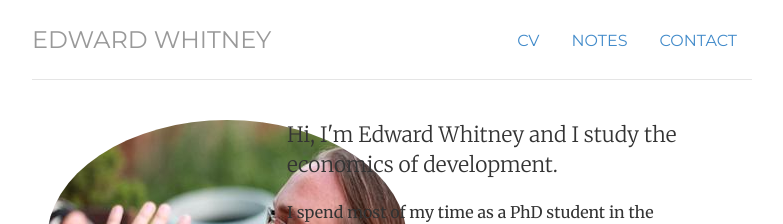
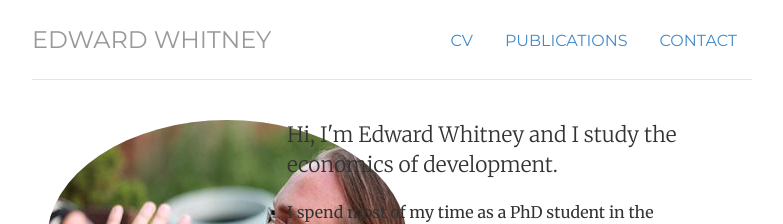
Before and after one commit to edwardmw/edwardmwhitney, a Jekyll site: the page built from index.html, in a window 1280 px wide. Shown: the top 224 px of the page, without its empty margins (248-1031 px from the left). Built offline with Jekyll 4.4.1, drawn with Linux system fonts in a browser that asks for light colours.

Commit message:
commit1.54

```diff
--- a/_includes/header.html
+++ b/_includes/header.html
@@ -1,8 +1,7 @@
 <div class="header">
 	<ul class="nav nav-pills pull-right">
 		<li class="{{ page.cv }}"><a href="/cv/CV-Whitney_Dec2016.pdf" title="CV" target=_blank>CV</a></li>
-		<!-- <li class="{{ page.projects }}"><a href="/projects" title="Projects">Projects</a></li> -->
-		<li class="{{ page.notes }}"><a href="/notes" title="Notes">Notes</a></li>
+		<li class="{{ page.publications }}"><a href="/publications" title="Publications">Publications</a></li>
 		<li class="{{ page.contact }}"><a href="/contact" title="Contact">Contact</a></li>
 	</ul>
 	<h3 class="text-muted"><a href="/">Edward Whitney</a></h3>
```
